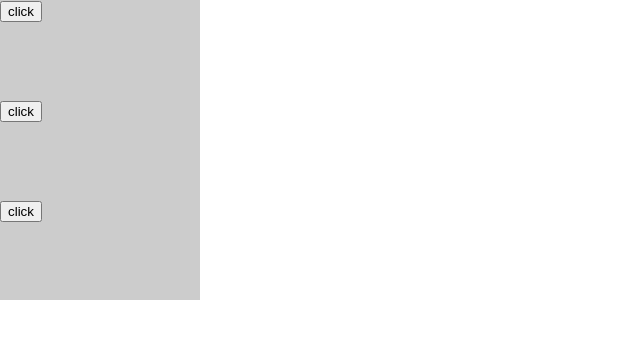
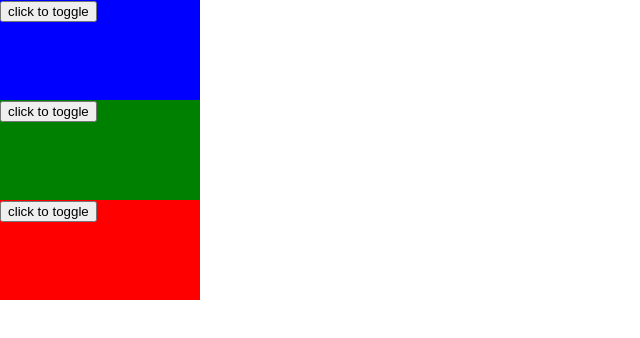
Before and after one commit to kenpeter/hidden-ref, a React (Create React App) app: page / in a window 1280 px wide. Shown: the top 338 px of the page, without its empty margins (0-640 px from the left). Built offline with nearby package versions, Linux system fonts and the light colour scheme.

Commit message:
not able to toggle

```diff
--- a/src/App.js
+++ b/src/App.js
@@ -1,59 +1,50 @@
-import React, { useEffect, useState, useRef } from "react";
-import { eventPath } from "./eventPath.js";
+import React, { useState } from "react";
+import Menu from "./Menu";
 
-function useClickOutside(ref, callback) {
-  const handleClick = event => {
-    const target = event.target.shadowRoot ? eventPath(event)[0] : event.target;
+const getColor = index => {
+  if (index === 0) return "blue";
+  else if (index === 1) return "green";
+  else if (index === 2) return "red";
+};
 
-    //test
-    console.log(
-      "ref",
-      ref,
-      "ref.current.contains(target)",
-      ref.current.contains(target)
-    );
+function App() {
+  // items
+  const items = ["item0", "item1", "item2"];
 
-    if (!ref.current.contains(target)) {
-      callback();
-    }
+  // state: show hide
+  const [currIndex, setCurrIndex] = useState(-1);
+
+  // close menu, set index -1
+  const closeMenu = () => {
+    setCurrIndex(-1);
   };
 
-  useEffect(() => {
-    document.addEventListener("mousedown", handleClick);
-    document.addEventListener("touchstart", handleClick);
-    return () => {
-      document.removeEventListener("mousedown", handleClick);
-      document.removeEventListener("touchend", handleClick);
-    };
-  });
-
-  return { handleClick };
-}
-
-function App() {
-  const items = ["item0", "item1", "item2"];
-  const menuRef = useRef(null);
-  const [isShow, setIsShow] = useState(false);
-
-  // pass set state
-  useClickOutside(menuRef, () => setIsShow(false));
+  // same, set not same
+  const toggleMenu = index => {
+    // toggle
+    if (index !== currIndex) setCurrIndex(index);
+    else setCurrIndex(-1);
+  };
 
   return (
     <div className="App">
       {items.map((item, index) => {
+        // loop items
         return (
           <div
-            ref={menuRef}
-            style={{ backgroundColor: "#ccc", height: "100px", width: "200px" }}
+            key={index}
+            style={{
+              backgroundColor: getColor(index),
+              height: "100px",
+              width: "200px"
+            }}
           >
-            <button
-              onClick={() => {
-                setIsShow(!isShow);
-              }}
-            >
-              click
-            </button>
-            {isShow && <div>menu</div>}
+            <Menu
+              index={index}
+              isShowMenu={index === currIndex}
+              closeMenu={closeMenu}
+              toggleMenu={toggleMenu}
+            />
           </div>
         );
       })}
--- /dev/null
+++ b/src/Menu.js
@@ -0,0 +1,61 @@
+import React, { useRef, useEffect, useState } from "react";
+import { eventPath } from "./eventPath.js";
+
+function Menu({ index, isShowMenu, closeMenu, toggleMenu }) {
+  // menu ref
+  const menuRef = useRef(null);
+
+  // if really click
+  const handleClick = event => {
+    //test
+    console.log("handleClick");
+
+    if (menuRef === null || menuRef.current === null) {
+      console.log("menuRef null out");
+      return;
+    }
+
+    // find click target
+    const target = event.target.shadowRoot ? eventPath(event)[0] : event.target;
+
+    // click target not inside menu, close menu
+    if (!menuRef.current.contains(target)) {
+      closeMenu();
+    }
+  };
+
+  // listen any time
+  useEffect(() => {
+    //test
+    console.log("add listener");
+    document.addEventListener("mousedown", handleClick);
+    document.addEventListener("touchstart", handleClick);
+
+    return () => {
+      // don't listen mouse down
+      document.removeEventListener("mousedown", handleClick);
+      document.removeEventListener("touchend", handleClick);
+    };
+  });
+
+  return (
+    <>
+      <button
+        // button click
+        onClick={event => {
+          // toggle menu
+          toggleMenu(index);
+        }}
+      >
+        click to toggle
+      </button>
+      {isShowMenu && (
+        <div ref={menuRef} style={{ backgroundColor: "white" }}>
+          menu
+        </div>
+      )}
+    </>
+  );
+}
+
+export default Menu;
```
